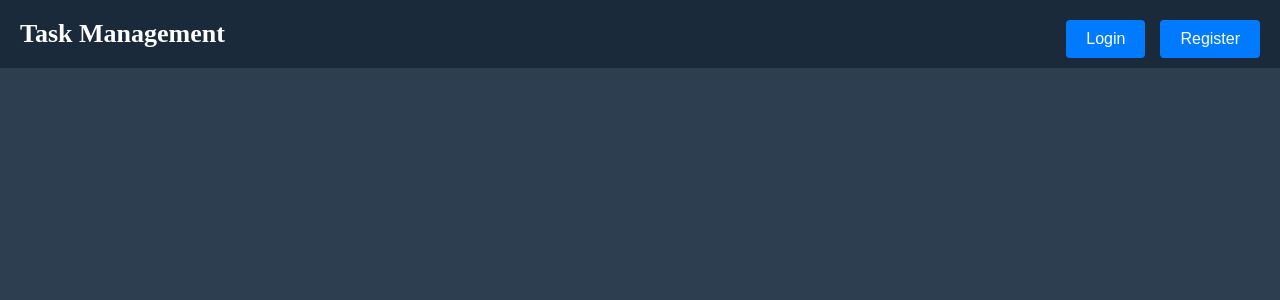
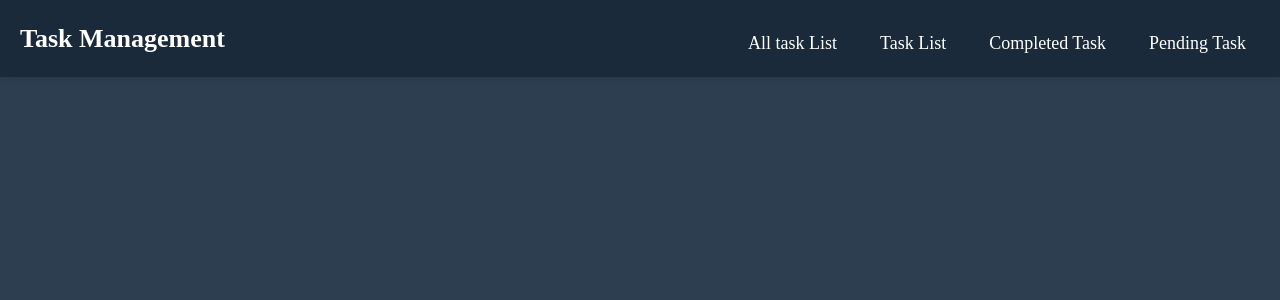
Before and after one commit to puneetkumar7772/task-mangement-vue, a Vue app: page /dashboard in a window 1280 px wide. Shown: the top 300 px of the page. Built offline with nearby package versions, Linux system fonts and the light colour scheme.

Commit message:
setup store using vuex

```diff
--- a/package.json
+++ b/package.json
@@ -10,7 +10,8 @@
   "dependencies": {
     "core-js": "^3.8.3",
     "vue": "^3.2.13",
-    "vue-router": "^4.5.1"
+    "vue-router": "^4.5.1",
+    "vuex": "^4.0.2"
   },
   "devDependencies": {
     "@babel/core": "^7.12.16",
--- a/src/App.vue
+++ b/src/App.vue
@@ -1,6 +1,6 @@
 <template>
   <div class="app">
-    <AppNavbar />
+    <!-- <AppNavbar /> -->
     <div class="content-area">
       <router-view></router-view>
     </div>
@@ -8,12 +8,12 @@
 </template>
 
 <script>
-import AppNavbar from './components/AppNavbar.vue'
+// import AppNavbar from './components/AppNavbar.vue'
 
 export default {
   name: 'App',
   components: {
-    AppNavbar
+    // AppNavbar
   }
 }
 </script>
@@ -27,7 +27,9 @@ export default {
 
 .content-area {
   flex-grow: 1;
-   background-color: #2c3e50;
+  background-color: #2c3e50;
   padding: 20px;
+  margin: 0;
+  padding: 0;
 }
 </style>
--- a/src/assets/css/global.css
+++ b/src/assets/css/global.css
@@ -1,4 +1,4 @@
-body{
+html, body{
     padding: 0;
     margin: 0;
 }
@@ -16,7 +16,7 @@ h1{
     display: flex;
     justify-content: center;
     align-items: center;
-    margin-top:60px;
+    margin-top:100px;
 
   }
 
--- a/src/components/AppNavbar.vue
+++ b/src/components/AppNavbar.vue
@@ -3,8 +3,15 @@
     <div class="navbar-container">
       <h1 class="logo">Task Management</h1>
       <div class="navbar-links">
-        <button class="btn" @click="goToLogin">Login</button>
-        <button class="btn" @click="goToSignup">Register</button>
+        <!-- Loop through navItems -->
+        <router-link
+          v-for="(item, index) in navItems"
+          :key="index"
+          :to="item.path"
+          class="btn"
+        >
+          {{ item.name }}
+        </router-link>
       </div>
     </div>
   </div>
@@ -13,22 +20,24 @@
 <script>
 export default {
   name: 'AppNavbar',
-  methods: {
-    goToLogin() {
-      this.$router.push('/');
-    },
-    goToSignup() {
-      this.$router.push('/register');
-    }
+  data() {
+    return {
+      navItems: [
+        { name: "All task List", path: "/tasks" },
+        { name: "Task List", path: "/tasks" },
+        { name: "Completed Task", path: "/tasks/completed" },
+        { name: "Pending Task", path: "/tasks/pending" }
+      ]
+    };
   }
-}
+};
 </script>
 
 <style scoped>
 .navbar {
   background-color: #1a2a3a;
   color: white;
-  padding: 10px 20px;
+  padding: 15px 20px;
   box-shadow: 0 2px 8px rgba(0, 0, 0, 0.1);
 }
 
@@ -50,17 +59,22 @@ export default {
 }
 
 .btn {
-  background-color: #007BFF;
+  /* background-color: #007BFF; */
   color: white;
-  padding: 10px 20px;
+  padding: 8px 14px;
   border: none;
   border-radius: 4px;
   cursor: pointer;
-  font-size: 16px;
+  font-size: 18px;
+  text-decoration: none;
   transition: background-color 0.3s;
 }
 
 .btn:hover {
+  background-color: #0056b3;
+}
+
+.router-link-active {
   background-color: #0056b3;
 }
 
@@ -74,6 +88,7 @@ export default {
     margin-top: 10px;
     width: 100%;
     justify-content: flex-start;
+    flex-wrap: wrap;
   }
 
   .btn {
--- /dev/null
+++ b/src/layouts/defaultLayout.vue
@@ -0,0 +1,22 @@
+<template>
+    <div>
+        <AppNavbar />
+    </div>
+        <div class="content-area">
+      <router-view></router-view>
+    </div>
+
+</template>
+<script>
+import AppNavbar from '@/components/AppNavbar.vue';
+
+export default {
+  name: 'App',
+  components: {
+    AppNavbar
+  }
+}
+
+</script>
+<style>
+</style>
--- a/src/main.js
+++ b/src/main.js
@@ -2,6 +2,8 @@ import { createApp } from 'vue'
 import App from './App.vue'
 import './assets/css/global.css';
 import router from './routes/routes.js';
+import store from './store';
 const app = createApp(App);
 app.use(router);
+app.use(store)
 app.mount('#app');
--- a/src/routes/routes.js
+++ b/src/routes/routes.js
@@ -2,11 +2,14 @@ import { createRouter, createWebHistory } from 'vue-router';
 
 import LoginPage from '../auth/LoginPage.vue';
 import RegisterPage from '../auth/RegisterPage.vue';
+import DefaultLayout from '../layouts/defaultLayout.vue';
+
 
 
 const routes = [
   { path: '/', component:LoginPage },
   { path: '/register', component: RegisterPage },
+  { path: '/dashboard', component: DefaultLayout },
 ];
 
 const router = createRouter({
--- /dev/null
+++ b/src/store/index.js
@@ -0,0 +1,12 @@
+import { createStore } from "vuex";
+import auth from "./user";
+import tasks from "./taskList";
+
+const store = createStore({
+  modules: {
+    auth,
+    tasks
+  }
+});
+
+export default store;
--- /dev/null
+++ b/src/store/taskList.js
@@ -0,0 +1,38 @@
+export default {
+  namespaced: true,
+  state: {
+    tasks: [
+      { id: 1, title: "Task 1", completed: false },
+      { id: 2, title: "Task 2", completed: true },
+      { id: 3, title: "Task 3", completed: false }
+    ]
+  },
+  getters: {
+    allTasks: (state) => state.tasks,
+    completedTasks: (state) => state.tasks.filter(t => t.completed),
+    pendingTasks: (state) => state.tasks.filter(t => !t.completed)
+  },
+  mutations: {
+    ADD_TASK(state, task) {
+      state.tasks.push(task);
+    },
+    TOGGLE_TASK(state, id) {
+      const task = state.tasks.find(t => t.id === id);
+      if (task) task.completed = !task.completed;
+    },
+    DELETE_TASK(state, id) {
+      state.tasks = state.tasks.filter(t => t.id !== id);
+    }
+  },
+  actions: {
+    addTask({ commit }, task) {
+      commit("ADD_TASK", task);
+    },
+    toggleTask({ commit }, id) {
+      commit("TOGGLE_TASK", id);
+    },
+    deleteTask({ commit }, id) {
+      commit("DELETE_TASK", id);
+    }
+  }
+};
--- /dev/null
+++ b/src/store/user.js
@@ -0,0 +1,36 @@
+export default {
+  namespaced: true,
+  state: {
+    user: null,
+    isAuthenticated: false
+  },
+  getters: {
+    getUser: (state) => state.user,
+    isLoggedIn: (state) => state.isAuthenticated
+  },
+  mutations: {
+    SET_USER(state, user) {
+      state.user = user;
+      state.isAuthenticated = true;
+    },
+    LOGOUT(state) {
+      state.user = null;
+      state.isAuthenticated = false;
+    }
+  },
+  actions: {
+    // login({ commit }, { email, password }) {
+    //   // fake login (you can replace with API)
+    //   if (email && password) {
+    //     commit("SET_USER", { email });
+    //   }
+    // },
+    // register({ commit }, { email, password }) {
+    //   // fake register (you can replace with API)
+    //   commit("SET_USER", { email });
+    // },
+    // logout({ commit }) {
+    //   commit("LOGOUT");
+    // }
+  }
+};
```
Also changed, not shown: 1 other file (tests, documents, lock files or other folders).
